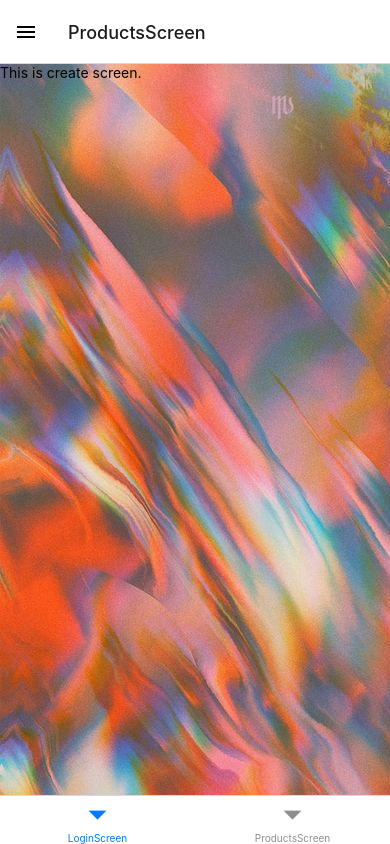
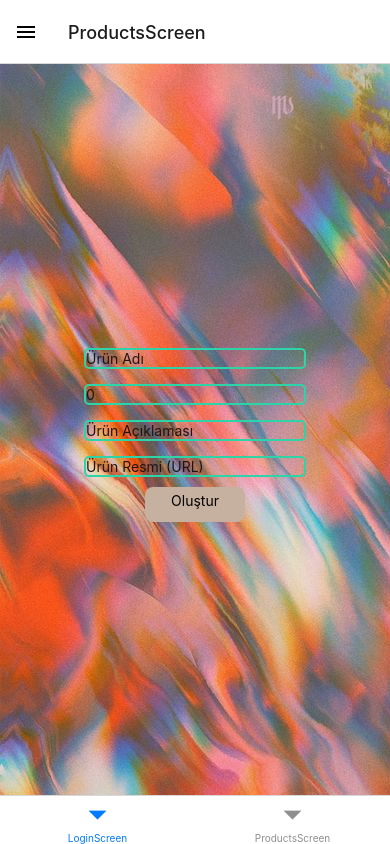
Before and after one commit to muadgra/RNMobilUygulama, a React Native app: screen /CreateProduct in a window 390 px wide. Built offline with nearby package versions, Linux system fonts and the light colour scheme; no server answers.

Commit message:
Drawer icons, detail screen, detail screen navigation

```diff
--- a/DrawerNavigator.js
+++ b/DrawerNavigator.js
@@ -1,5 +1,5 @@
 import React, { useEffect, useState } from "react";
-
+import {View, Image} from 'react-native';
 import { createDrawerNavigator, DrawerContentScrollView, DrawerItem, DrawerItemList} from "@react-navigation/drawer";
 import { useNavigation } from '@react-navigation/native';
 import { getAuth} from "firebase/auth";
@@ -9,7 +9,19 @@ import CreateProduct from "./screens/CreateProduct";
 import {authentication} from './firebase.js';
 const Drawer = createDrawerNavigator();
 
+const DrawerItemWithImage = ({onClick, text, image}) => {
+    return(
+      <View style = {{flexDirection:'row'}, {width: 250}}>
+        <Image style= {{width: 20, height: 20}} source={{uri: image}}/>
 
+        <DrawerItem
+            label= {text}
+            onPress={onClick}
+
+          />
+      </View>
+    )
+}
 
 function LogoutButton(props) {
   let is_signed, admin_email;
@@ -18,19 +30,25 @@ function LogoutButton(props) {
   return (
 
     <DrawerContentScrollView {...props}>
+      <View style ={{alignItems: 'baseline'}, {justifyContent: 'center'}}>
       <DrawerItemList {...props} />
       {is_signed && admin_email == "mertcangokmen@hotmail.com" &&
-        <DrawerItem
-        label="CreateProduct"
-        onPress={props.createButton}
-      />
+
+          <DrawerItemWithImage
+          text="Create Product"
+          onClick={props.createButton}
+          image="https://w7.pngwing.com/pngs/119/701/png-transparent-computer-icons-editing-others-angle-logo-edit-icon.png"
+        />
+
       }
 
       {is_signed &&
-      <DrawerItem
-        label="Logout"
-        onPress={props.logOut}
+      <DrawerItemWithImage
+        text="Logout"
+        onClick={props.logOut}
+        image="https://toppng.com//public/uploads/preview/logout-11551049168o9cg0mxxib.png"
       />}
+      </View>
     </DrawerContentScrollView>
   );
 }
--- a/MainStackNavigator.js
+++ b/MainStackNavigator.js
@@ -3,6 +3,7 @@ import { createNativeStackNavigator } from '@react-navigation/native-stack';
 import LoginScreen from './screens/Login/LoginScreen';
 import HomeScreen from './screens/Home/HomeScreen';
 import CreateProduct from './screens/CreateProduct';
+import DetailScreen from './screens/Details/DetailScreen';
 const Stack = createNativeStackNavigator();
 const MainStackNavigator = () => {
     return(
@@ -10,6 +11,7 @@ const MainStackNavigator = () => {
         <Stack.Screen name="Login" component={LoginScreen} options={{ headerShown: false, headerLeft: ()=> null }}/>
         <Stack.Screen name="Home" component={HomeScreen} options={{ headerShown: false, headerLeft: ()=> null }} />
         <Stack.Screen name="CreateProduct" component = {CreateProduct} options={{ headerShown: false, headerLeft: ()=> null }}/>
+        <Stack.Screen name="DetailScreen" component = {DetailScreen} options={{ headerShown: false, headerLeft: ()=> null }}/>
     </Stack.Navigator>
     );
 }
--- a/components/Button/Button.js
+++ b/components/Button/Button.js
@@ -1,10 +1,10 @@
 import React from 'react'
 import { TouchableOpacity, Text } from 'react-native';
 import styles from './Button.styles.js';
-const Button = ({text, onPress, email, password}) => {
+const Button = ({text, onPress}) => {
     return(
         <TouchableOpacity onPress={onPress} style = {styles.button}>
-            <Text style ={styles.button}>{text}</Text>
+            <Text>{text}</Text>
         </TouchableOpacity>
 
     )
--- a/components/Button/Button.styles.js
+++ b/components/Button/Button.styles.js
@@ -1,4 +1,5 @@
 import { StyleSheet } from "react-native";
+import { Dimensions } from "react-native";
 const styles = StyleSheet.create({
     button: {
         padding: 5,
@@ -8,7 +9,9 @@ const styles = StyleSheet.create({
         borderColor: 'black',
         fontWeight:'bold',
         alignItems: 'center',
-        flex: 1,
+        height: 35,
+        width: 100,
+        marginTop: 10,
     }
 
 })
--- a/screens/CreateProduct/CreateProduct.js
+++ b/screens/CreateProduct/CreateProduct.js
@@ -1,13 +1,57 @@
-import React from "react";
-import { ImageBackground, KeyboardAvoidingView, Text } from "react-native";
+import React, { useEffect, useState } from "react";
+import { ImageBackground, KeyboardAvoidingView, View, TextInput } from "react-native";
 import styles from './CreateProduct.style';
+import Button from '../../components/Button/Button';
+import { doc, setDoc } from "firebase/firestore";
+import { db } from "../../firebase";
+import { getFirestore } from "firebase/firestore";
+const CreateProduct = () => {
+    const [title, setTitle] = useState("");
+    const [price, setPrice] = useState(0);
+    const [description, setDescription] = useState("");
+    const [img, setImg] = useState("");
+    useEffect(async () => {
+        const db = getFirestore()
 
-const CreateProduct = () => {
+
+    }, [])
+    function makeid(length) {
+        var result           = '';
+        var characters       = 'ABCDEFGHIJKLMNOPQRSTUVWXYZabcdefghijklmnopqrstuvwxyz0123456789';
+        var charactersLength = characters.length;
+        for ( var i = 0; i < length; i++ ) {
+          result += characters.charAt(Math.floor(Math.random() *
+     charactersLength));
+       }
+       return result;
+    }
+    const UrunOlustur = async () => {
+        const db = getFirestore()
+        await setDoc(doc(db, "products", makeid(12)), {
+            product_title: title,
+            product_price: price,
+            product_img: img,
+            product_description: description,
+          });
+          setTitle("");
+          setPrice(0);
+          setDescription("");
+          setImg("");
+    }
     return(
         <ImageBackground source={require('../../assets/arkaplan.jpg')} style = {styles.container}>
             <KeyboardAvoidingView>
-                <Text>This is create screen.</Text>
+                    <TextInput placeholder="Ürün Adı" value={title} onChangeText={(text) => setTitle(text)} style={styles.urun_input} placeholderTextColor="#1F1515"/>
+
+                    <TextInput placeholder="Ürün Fiyatı" value={price} onChangeText={(text) => setPrice(text)} style={styles.urun_input} placeholderTextColor="#1F1515"/>
+
+                    <TextInput placeholder="Ürün Açıklaması" value={description} onChangeText={(text) => setDescription(text)} style={styles.urun_input} placeholderTextColor="#1F1515"/>
+
+                    <TextInput placeholder="Ürün Resmi (URL)" value={img} onChangeText={(text) => setImg(text)} style={styles.urun_input} placeholderTextColor="#1F1515"/>
+
+
             </KeyboardAvoidingView>
+            <Button text="Oluştur" onPress = {UrunOlustur} />
         </ImageBackground>
 
     )
--- a/screens/CreateProduct/CreateProduct.style.js
+++ b/screens/CreateProduct/CreateProduct.style.js
@@ -3,7 +3,14 @@ import { StyleSheet } from "react-native";
 export default StyleSheet.create({
     container: {
         flex: 1,
+        alignItems: 'center',
+        justifyContent: 'center',
     },
-
-
+    urun_input:{
+        marginTop: 15,
+        color: '#1F1515',
+        borderWidth: 2,
+        borderRadius: 5,
+        borderColor: '#2ED4A8',
+    },
 });
--- /dev/null
+++ b/screens/Details/DetailScreen.js
@@ -0,0 +1,23 @@
+import React, { useEffect } from 'react';
+import { SafeAreaView, Text, Image, View } from 'react-native';
+import styles from './DetailScreen.style';
+import { db } from '../../firebase';
+import { collection, query, where } from "firebase/firestore";
+const DetailScreen = ({route}) => {
+    const urunAd = route.params.product_title;
+    useEffect(()=> {
+        console.log(route.params.product_title);
+
+
+
+    },[])
+
+    return(
+        <SafeAreaView>
+            <View style= {{alignItems: 'center'}}>
+                <Text>{urunAd}</Text>
+            </View>
+        </SafeAreaView>
+    )
+}
+export default DetailScreen;
--- a/screens/Products/ProductsScreen.js
+++ b/screens/Products/ProductsScreen.js
@@ -4,14 +4,15 @@ import {collection, getDocs} from 'firebase/firestore/lite'
 import { db } from "../../firebase";
 import ProductCard from "../../components/ProductCard/Product";
 import styles from './ProductsScreen.styles';
-const ProductsScreen = () => {
+const ProductsScreen = ({navigation}) => {
     const [products, setProducts] = useState([]);
     const [searched, setSearched] = useState("");
     const [filteredList, setFilteredList] = useState([]);
-    const handleProductSelect = () => {
-        {/*navigation.navigate("DetailsScreen", {id}); */}
-        console.log("Navigating to Details");
+
+    const handleProductSelect = (product_title) => {
+        navigation.navigate("DetailScreen", {product_title});
     }
+
     useEffect(async () => {
         const productsCollection = collection(db, 'products');
         const productsSnapshot = await getDocs(productsCollection);
@@ -31,7 +32,7 @@ const ProductsScreen = () => {
        setFilteredList(filtered);
    }
 
-    const renderProducts = ({item}) => <ProductCard product={item} onClick={() => handleProductSelect()}/>;
+    const renderProducts = ({item}) => <ProductCard product={item} onClick={() => handleProductSelect(item.product_title)}/>;
     return(
         <ImageBackground source={require('../../assets/arkaplan.jpg')} style = {styles.container}>
             <View style= {styles.container}>
@@ -42,7 +43,7 @@ const ProductsScreen = () => {
                 onChangeText = {handleSearch}
                 />
                 </View>
-                <FlatList numColumns={2}
+                <FlatList numColumns={1}
                     data={filteredList}
                     renderItem={renderProducts} />
             </View>
```
Also changed, not shown: assets/logoutresim.png (added), screens/Details/DetailScreen.style.js (added), screens/Details/index.js (added).
